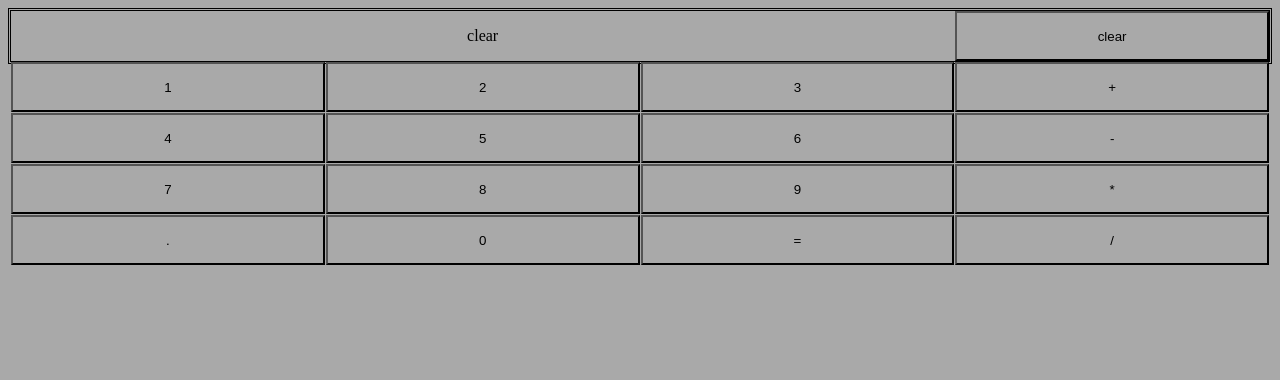
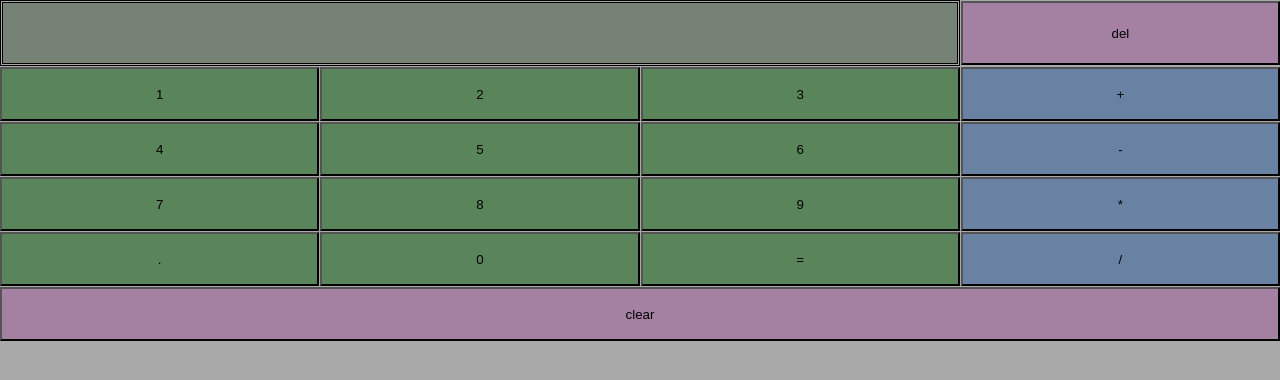
Before and after one commit to jayarr42/calculator, a plain HTML site: page index.html in a window 1280 px wide. Both pictures are taken after a click on the button "clear". Drawn offline with Linux system fonts and the light colour scheme.

Commit message:
Complete rebuild of all files. Add delete button and set all operation functionality

```diff
--- a/index.html
+++ b/index.html
@@ -11,7 +11,30 @@
     </head>
     <body>
         <div id = "wrap">
-            <div id = container></div>
+            <div id = container>
+                <div id = display>
+                    <p id= "topReadout" class= "topReadout"></p>
+                    <p id= "bottomReadout" class= "bottomReadout"></p>
+                </div>
+                <button type = "button" value = "delete" id = "delete" class= "deleteButton">del</button>
+                <button type = "button" value = "1" id = "button1" class= "numberButton">1</button>
+                <button type = "button" value = "2" id = "button2" class= "numberButton">2</button>
+                <button type = "button" value = "3" id = "button3" class= "numberButton">3</button>
+                <button type = "button" value = "4" id = "button4" class= "numberButton">4</button>
+                <button type = "button" value = "5" id = "button5" class= "numberButton">5</button>
+                <button type = "button" value = "6" id = "button6" class= "numberButton">6</button>
+                <button type = "button" value = "7" id = "button7" class= "numberButton">7</button>
+                <button type = "button" value = "8" id = "button8" class= "numberButton">8</button>
+                <button type = "button" value = "9" id = "button9" class= "numberButton">9</button>
+                <button type = "button" value = "0" id = "button0" class= "numberButton">0</button>
+                <button type = "button" value = "+" id = "add" class= "operatorButton"> + </button>
+                <button type = "button" value = "-" id = "sub" class= "operatorButton"> - </button>
+                <button type = "button" value = "*" id = "multi" class= "operatorButton"> * </button>
+                <button type = "button" value = "/" id = "divide" class= "operatorButton"> / </button>
+                <button type = "button" value = "=" id = "equal" class= "equalButton"> = </button>
+                <button type = "button" value = "." id = "decimal" class= "numberButton"> . </button>
+                <button type = "button" value = "clear" id = "clear" class= "clearButton"> clear </button>
+            </div>
         </div>
     </body>
 </html>
--- a/javascript.js
+++ b/javascript.js
@@ -1,47 +1,128 @@
-let storedData;
-let readout = document.createElement("p"); //create display
-readout.textContent = storedData;
-readout.id = "readout";
-document.getElementById("container").appendChild(readout);
+let x;
+let y;
+let operator;
+let result;
 
-let layout = ["clear", 1, 2, 3, "+", 4, 5, 6, "-", 7, 8, 9, "*", ".", 0, "=", "/"] //create button text
+let math = {
+    x: "",
+    y: "",
+    operator: "",
+    firstNumArray: [],
+    secondNumArray: [],
+};
 
 
+const bottomReadout = document.getElementById('bottomReadout');
+const topReadout = document.getElementById('topReadout');
 
-function makeButtons() {
-    function createNumberButtons() {
-        for (let i = 0; i < 17; i++) {
-            const numberButtons = document.createElement('button'); // create buttons
-            numberButtons.textContent = layout[i];
-            numberButtons.id = layout[i] + " button";
-            numberButtons.className = "numberButtons buttons"
-            numberButtons.addEventListener('click', display); //create first input
+const numberButtons = document.querySelectorAll('.numberButton');
+const operatorButtons = document.querySelectorAll('.operatorButton');
+const equalButton = document.getElementById('equal');
+const clearButton = document.getElementById('clear');
+const deleteButton = document.getElementById('delete');
 
-        function display() {
-                readout.textContent = layout[i]
-                storedData = layout[i];
+/*-------Sets the value of the operator-------*/
+operatorButtons.forEach((btn) => {
+    btn.addEventListener('click', function(e) {
+        math.operator = btn.value
+        updateDisplay();
+        console.log(math)
+
+        if (math.y) {
+            math = {
+                x: result,
+                y: "",
+                operator: btn.value,
+                firstNumArray: [],
+                secondNumArray: [],
+            };
+            console.log(result);
+            bottomReadout.textContent = result;
+            updateDisplay();
+            return result;
+        }
+    })
+});
+/*-------Sets the value of the first and second number in relation to operator-------*/
+numberButtons.forEach((button) => {
+    button.addEventListener('click', function(ev) {
+        if (math.operator) {
+            math.secondNumArray.push(button.value);
+            y = math.secondNumArray.join('');
+            math.y = parseFloat(y);
+
+            // math.y += button.value;
+        } else {
+            math.firstNumArray.push(button.value);
+            x = math.firstNumArray.join('');
+            math.x = parseFloat(x);
+            // math.x += button.value;
+        }
+        console.log(math)
+        updateDisplay();
+
+/*-------sets solution to previous problem as new first input-------*/
+        if (math.operator) {
+            result = (operation(math.x, math.operator, math.y));
+        }
+    });
+});
+
+
+/*-------SHOULD solve the function-------*/
+equalButton.addEventListener('click', function(e){
+        if (result)
+            math = {
+                x: result,
+                y: "",
+                operator: "",
+                firstNumArray: [],
+                secondNumArray: [],
+            };
+        bottomReadout.textContent = result;
+})
+
+/*-------Clears the math object-------*/
+clearButton.addEventListener('click', function (e) {
+    math = {
+        x: "",
+        y: "",
+        operator: "",
+        firstNumArray: [],
+        secondNumArray: [],
+    };
+    bottomReadout.textContent = '';
+    updateDisplay();
+    console.log(math);
+})
+
+deleteButton.addEventListener('click', function(e) {
+    if (math.x && math.operator && math.y) {
+        math.secondNumArray.pop();
+        y = math.secondNumArray.join('');
+        math.y = parseFloat(y);
+
+        /*---------- Here is my issue (I think)----------*/
+            if (math.secondNumArray == ['']) {
+                math.y = '';
             }
+        console.log(math.y)
+        updateDisplay();
+    } else if (math.x && math.operator) {
+        math.operator = ""
+        updateDisplay();
+    } else if (math.x) {
+        math.firstNumArray.pop();
+        x = math.firstNumArray.join('');
+        math.x = parseFloat(x);
+        console.log(math);
+        updateDisplay();
+    }
+})
 
-            if (storedData) {       //isNaN to check if it's a number
-                console.log("hello")
-            }
-            document.getElementById('container').appendChild(numberButtons);
-
-        }
-    }
-    createNumberButtons();
+function updateDisplay() {
+    topReadout.textContent = `${math.x} ${math.operator} ${math.y}`;
 }
-makeButtons();
-// createNumberButtons();
-// createOperationButtons();
-
-// buttons.addEventListener('click', populate)
-
-// function populate();
-// if (target.className === "buttons") {
-//         display = e.target.textContent;
-//     }
-
 
 
 function add(x, y) {
@@ -60,43 +141,21 @@ function divide (x, y) {
     return x / y;
 };
 
-function operate(choice, x, y) {
+function operation(x, operator, y) {
 
-    if (choice == "+") {
+    if (operator == "+") {
         return add(x, y);
-    } else if (choice == "-") {
+    } else if (operator == "-") {
        return subtract(x, y);
-    } else if (choice == "*" || "x") {
+    } else if (operator == "*") {
         return multiply(x, y)
-    } else if (choice == "/") {
+    } else if (operator == "/") {
         return divide(x, y)
     }
 
 };
 
 
-//tried and failed(?)
 
 
-// const numbers = [1, 2, 3, 4, 5, 6, 7, 8, 9, 0] //create number button text
-// const operations = ["Clear", "+", "-", "*", "/", "=", "."]
-// function createOperationButtons() {
-//     for (let i = 0; i < 7; i++) {
-//         const operationButtons = document.createElement('button'); // create buttons
-//         operationButtons.innerHTML = operations[i];
-//         operationButtons.id = "operationButton" + [i];
-//         operationButtons.className = "operationButtons buttons"
-//         operationButtons.addEventListener('click', display); //create first input
-
-//     function display() {
-//             readout.textContent = operations[i]
-//             storedData = operations[i];
-//         }
-
-//         if (storedData) {       //isNaN to check if it's a number
-//             console.log("hello")
-//         }
-//         document.getElementById('container').appendChild(operationButtons);
-
-//     }
-// }
+// Your next goal is to utilize operation function. So on "=" press check if there is enough data to perform a calculation, if so do it and update display. The "trick" is that you should store result in math.x and probably reset math.y and math.operator to initial "" state.
--- a/styles.css
+++ b/styles.css
@@ -1,6 +1,12 @@
-* {
+
+
+  *, *::before, *::after {
+    margin: 0;
+    padding: 0;
+    box-sizing: inherit;
     background-color: darkgrey;
 }
+
 
 #container {
     display: grid;
@@ -9,8 +15,7 @@
     gap: 1px;
     height: 50px;
     align-items: center;
-    border-style: double;
-    border-color: black;
+
 
     /* grid-template-areas:
     "readout readout readout c"
@@ -20,75 +25,109 @@
     "period = 0 d" */
 }
 
-#readout {
+#topReadout {
     display: grid;
     grid-column-start: 1;
     grid-column-end: 4;
     justify-content: space-around;
     align-items: center;
-
-    height: 50px;
-    /* grid-area: "readout"; */
-    padding: 0px;
-    margin: 0px;
+    background-color: rgba(67, 94, 67, 0.507);
+    height: 20px;
+    font-size: 16px;
 }
 
-.buttons {
-    height: 50px;
+#display{
+    grid-column-start: 1;
+    grid-column-end: 4;
+    border-style: double;
+    border-color: black;
+}
+#bottomReadout {
+    display: grid;
+    grid-column-start: 1;
+    grid-column-end: 4;
+    grid-row-start: 2;
+    grid-row-end: 3;
+    justify-content: space-around;
+    align-items: center;
+    background-color: rgba(67, 94, 67, 0.507);
+    height: 40px;
+    font-size: 32px;
 
 }
+#delete {
+    grid-column-start: 4;
+    grid-column-end: 5;;
+    height: 60px;
+    background-color: rgba(158, 79, 153, 0.438);
+}
+.numberButtons {
+    grid-column-start: 1;
+    grid-column-end: 4;
+    grid-row-start: 2;
+    grid-row-end: 4;
+}
+.numberButton {
+    height: 50px;
+    background-color: rgba(71, 124, 71, 0.8);
+}
+.operatorButton {
+    height: 50px;
+    background-color: rgba(23, 79, 153, 0.438);
+}
 
-/* #numberButton0 {
-    grid-area: "1";
-    background-color: blue;
+#clear {
+    display: grid;
+    grid-column-start: 1;
+    grid-column-end: 5;
+    justify-content: space-around;
+    align-items: center;
+    height: 50px;
+    background-color: rgba(158, 79, 153, 0.438);
 }
-#numberButton1 {
-    grid-area: "2";
+#equal {
+    grid-column-start: 3;
+    grid-column-end: 4;
+    grid-row-start: 5;
+    grid-row-end: 6;
+    height: 50px;
+    background-color: rgba(71, 124, 71, 0.8);
 }
-#numberButton2 {
-    grid-area: "3";
+#add {
+    grid-column-start: 4;
+    grid-column-end: 5;
+    grid-row-start: 2;
+    grid-row-end: 3;
 }
-#numberButton3 {
-    grid-area: "4";
-    background-color: orange;
+#sub {
+    grid-column-start: 4;
+    grid-column-end: 5;
+    grid-row-start: 3;
+    grid-row-end: 4;
 }
-#numberButton4 {
-    grid-area: "5";
+#multi {
+    grid-column-start: 4;
+    grid-column-end: 5;
+    grid-row-start: 4;
+    grid-row-end: 5;
 }
-#numberButton5 {
-    grid-area: "6";
+#divide {
+    grid-column-start: 4;
+    grid-column-end: 5;
+    grid-row-start: 5;
+    grid-row-end: 6;
 }
-#numberButton6 {
-    grid-area: "7";
+#button0 {
+        grid-column-start: 2;
+        grid-column-end: 3;
+        grid-row-start: 5;
+        grid-row-end: 6;
 }
-#numberButton7 {
-    grid-area: "8";
+#decimal {
+    grid-column-start: 1;
+    grid-column-end: 2;
+    grid-row-start: 5;
+    grid-row-end: 6;
+    height: 50px;
+    background-color: rgba(71, 124, 71, 0.8);
 }
-#numberButton8 {
-    grid-area: "9";
-}
-#numberButton9 {
-    grid-area: "0";
-    background-color: red;
-}
-#operationButton0 {
-    grid-area: "c";
-}
-#operationButton1 {
-    grid-area: "p";
-}
-#operationButton2 {
-    grid-area: "s";
-}
-#operationButton3 {
-    grid-area: "m";
-}
-#operationButton4 {
-    grid-area: "d";
-}
-#operationButton5 {
-    grid-area: "=";
-}
-#operationButton6 {
-    grid-area: "period";
-} */
```
Also changed, not shown: 1 other file.
